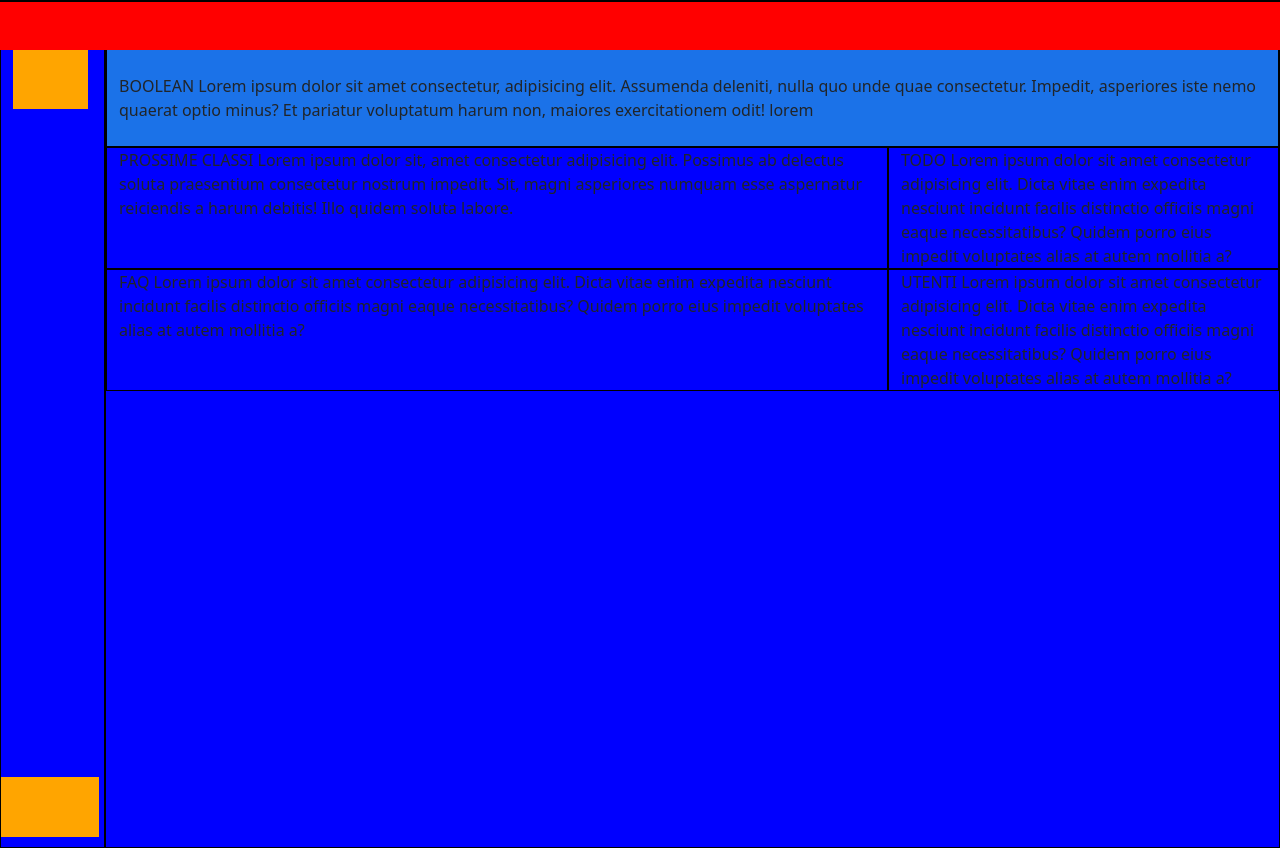
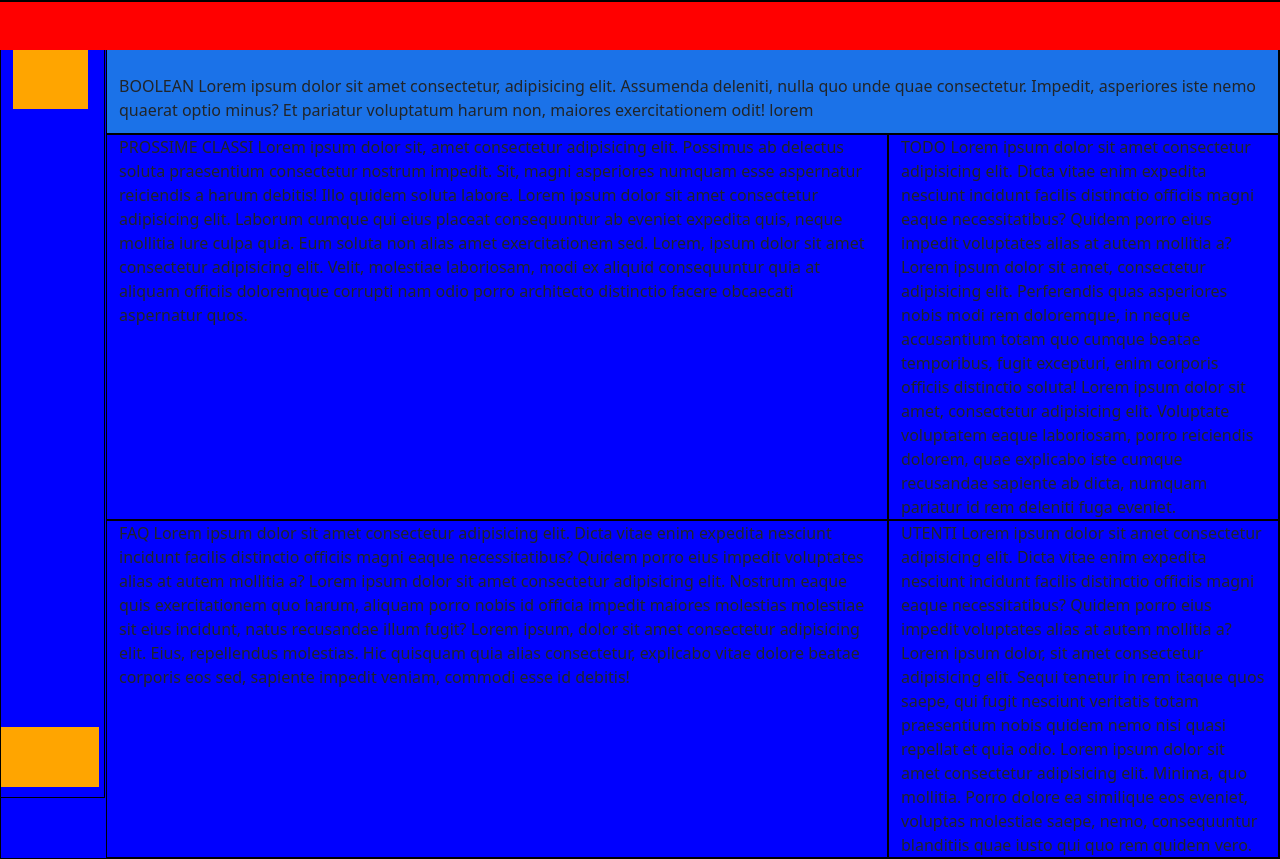
Before and after one commit to FabioBabaglioni/html-css-bootstrap-dashboard, a plain HTML site: page index.html in a window 1280 px wide. Drawn offline with nearby package versions, Linux system fonts and the light colour scheme.

Commit message:
macrostruttura completa

```diff
--- a/css/style.css
+++ b/css/style.css
@@ -1,11 +1,6 @@
 [class*="col"]{
     border: solid 1px black;
-    /* height: 30px; */
 }
-
-/* .col-red{
-    background-color: red;
-} */
 
 
 /* regole header */
@@ -22,6 +17,8 @@ main{
     background-color: blue;
 }
 
+
+
 /* regole main */
 
 .col-2{
@@ -29,10 +26,11 @@ main{
 }
 
 .ms_row_height{
-    height: 100vh;
+    height: calc(100vh - 50px);
 }
 
 .boolean{
+    height: 85px;
     background-color: #1b72e8;
 }
 
@@ -55,6 +53,10 @@ main{
     overflow-y: auto;
 }
 
+.ms_margin{
+    padding-left: 105px;
+}
+
 
 @media all and (min-width: 768px ) {
     .col-2{
--- a/index.html
+++ b/index.html
@@ -32,13 +32,13 @@
 
         <div class="container-fluid">
             <div class="row">
-                <div class="col-2 position-relative ms_row_height">
+                <div class="col-2 position-relative ms_row_height position-fixed">
                     <div class="nav-sx-top">
                     </div>
                     <div class="nav-sx-bottom"></div>
                 </div>
                 <div class="col">
-                    <div class="row ms_overflow">
+                    <div class="row ms_overflow ms_margin">
                         <div class="col-12 col-red boolean">
                             <div class="my-4">
                                 BOOLEAN Lorem ipsum dolor sit amet consectetur, adipisicing elit. Assumenda deleniti, nulla quo unde quae consectetur. Impedit, asperiores iste nemo quaerat optio minus? Et pariatur voluptatum harum non, maiores exercitationem odit!
@@ -49,18 +49,21 @@
                         <div class="col-12 col-md-8">
                             PROSSIME CLASSI
                             Lorem ipsum dolor sit, amet consectetur adipisicing elit. Possimus ab delectus soluta praesentium consectetur nostrum impedit. Sit, magni asperiores numquam esse aspernatur reiciendis a harum debitis! Illo quidem soluta labore.
+                            Lorem ipsum dolor sit amet consectetur adipisicing elit. Laborum cumque qui eius placeat consequuntur ab eveniet expedita quis, neque mollitia iure culpa quia. Eum soluta non alias amet exercitationem sed.
+                            Lorem, ipsum dolor sit amet consectetur adipisicing elit. Velit, molestiae laboriosam, modi ex aliquid consequuntur quia at aliquam officiis doloremque corrupti nam odio porro architecto distinctio facere obcaecati aspernatur quos.
                         </div>
                         <div class="col-12 col-md-8 order-md-2">
                             FAQ
-                            Lorem ipsum dolor sit amet consectetur adipisicing elit. Dicta vitae enim expedita nesciunt incidunt facilis distinctio officiis magni eaque necessitatibus? Quidem porro eius impedit voluptates alias at autem mollitia a?
+                            Lorem ipsum dolor sit amet consectetur adipisicing elit. Dicta vitae enim expedita nesciunt incidunt facilis distinctio officiis magni eaque necessitatibus? Quidem porro eius impedit voluptates alias at autem mollitia a? Lorem ipsum dolor sit amet consectetur adipisicing elit. Nostrum eaque quis exercitationem quo harum, aliquam porro nobis id officia impedit maiores molestias molestiae sit eius incidunt, natus recusandae illum fugit?
+                            Lorem ipsum, dolor sit amet consectetur adipisicing elit. Eius, repellendus molestias. Hic quisquam quia alias consectetur, explicabo vitae dolore beatae corporis eos sed, sapiente impedit veniam, commodi esse id debitis!
                         </div>
                         <div class="col-12 col-md-4 ">
                             TODO
-                            Lorem ipsum dolor sit amet consectetur adipisicing elit. Dicta vitae enim expedita nesciunt incidunt facilis distinctio officiis magni eaque necessitatibus? Quidem porro eius impedit voluptates alias at autem mollitia a?
+                            Lorem ipsum dolor sit amet consectetur adipisicing elit. Dicta vitae enim expedita nesciunt incidunt facilis distinctio officiis magni eaque necessitatibus? Quidem porro eius impedit voluptates alias at autem mollitia a? Lorem ipsum dolor sit amet, consectetur adipisicing elit. Perferendis quas asperiores nobis modi rem doloremque, in neque accusantium totam quo cumque beatae temporibus, fugit excepturi, enim corporis officiis distinctio soluta! Lorem ipsum dolor sit amet, consectetur adipisicing elit. Voluptate voluptatem eaque laboriosam, porro reiciendis dolorem, quae explicabo iste cumque recusandae sapiente ab dicta, numquam pariatur id rem deleniti fuga eveniet.
                         </div>
                         <div class="col-12 col-md-4 order-md-last">
                             UTENTI
-                            Lorem ipsum dolor sit amet consectetur adipisicing elit. Dicta vitae enim expedita nesciunt incidunt facilis distinctio officiis magni eaque necessitatibus? Quidem porro eius impedit voluptates alias at autem mollitia a?
+                            Lorem ipsum dolor sit amet consectetur adipisicing elit. Dicta vitae enim expedita nesciunt incidunt facilis distinctio officiis magni eaque necessitatibus? Quidem porro eius impedit voluptates alias at autem mollitia a? Lorem ipsum dolor, sit amet consectetur adipisicing elit. Sequi tenetur in rem itaque quos saepe, qui fugit nesciunt veritatis totam praesentium nobis quidem nemo nisi quasi repellat et quia odio. Lorem ipsum dolor sit amet consectetur adipisicing elit. Minima, quo mollitia. Porro dolore ea similique eos eveniet, voluptas molestiae saepe, nemo, consequuntur blanditiis quae iusto qui quo rem quidem vero.
                         </div>
                     </div>
 
```
